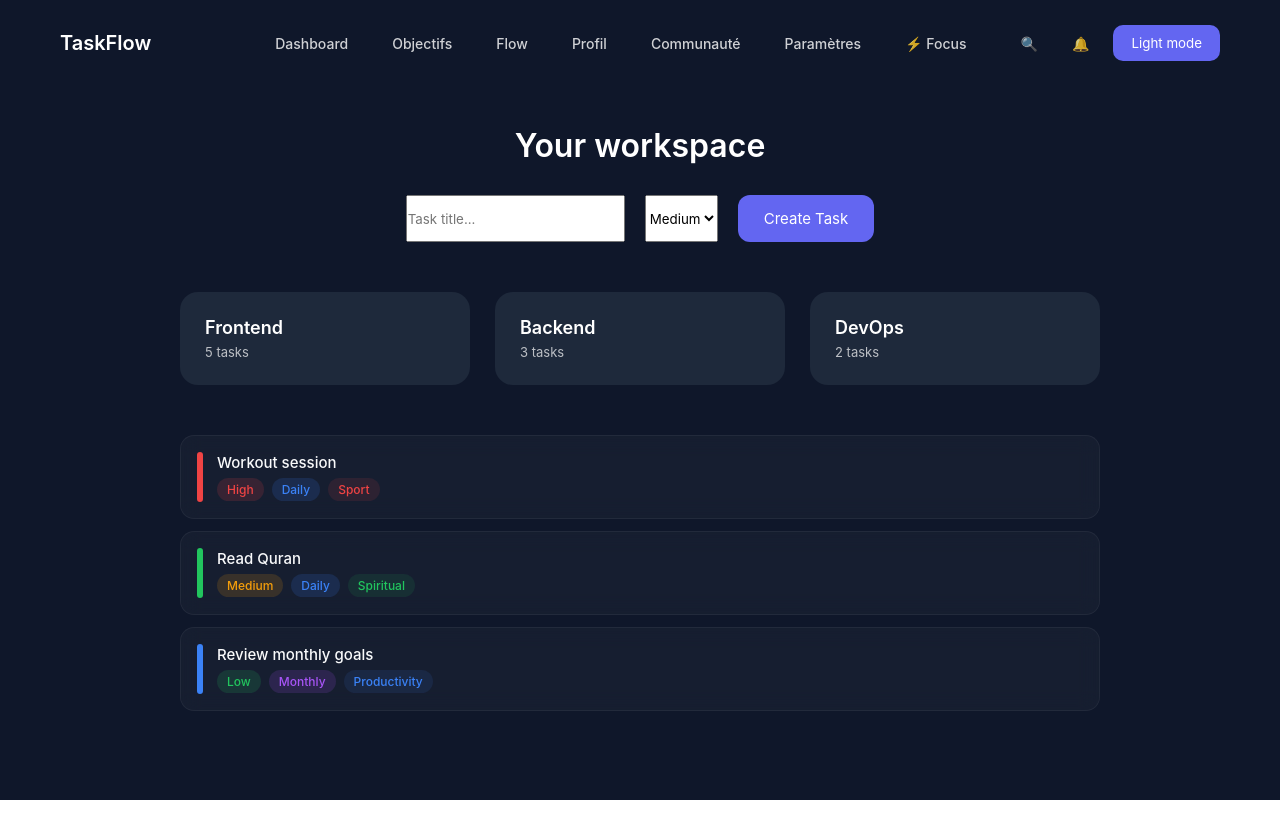
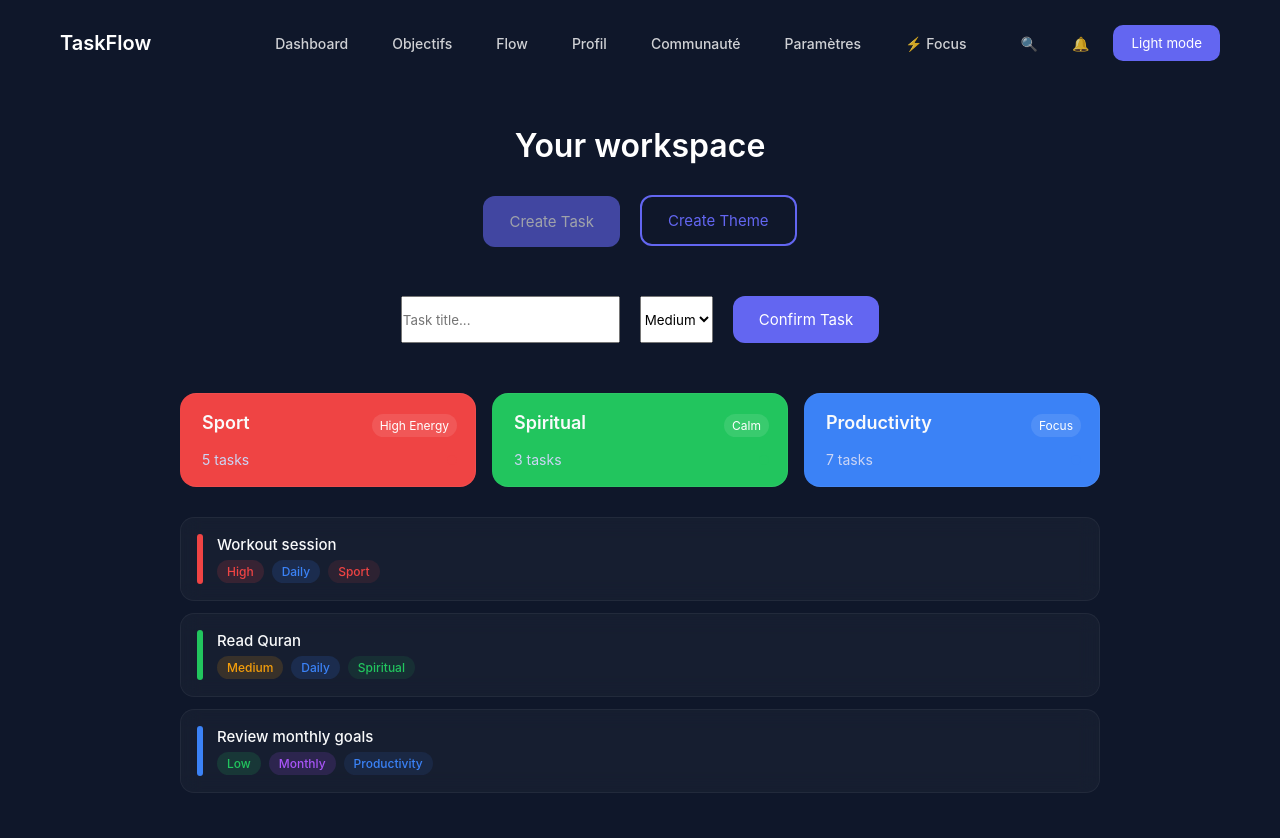
Before and after one commit to MESLIMOHAMEDM22005188/TaskFlow, a React (Vite) app in the folder frontend/: page /dashboard in a window 1280 px wide. Both pictures are taken after a click on the button "Create Task". Shown: the top 838 px of the page. Before the commit the page ends 800 px from the top, so only its background shows below. Built offline with nearby package versions, Linux system fonts and the light colour scheme; no server answers.

Commit message:
feat: split dashboard into hook/view, add uiManager, fix form toggle

```diff
--- a/frontend/src/assets/css/dashboard.css
+++ b/frontend/src/assets/css/dashboard.css
@@ -89,6 +89,21 @@
 .main-button:hover{
     transform:translateY(-2px);
 }
+.main-button.secondary {
+    background: transparent;
+    border: 2px solid #6366f1;
+    color: #6366f1;
+}
+
+.main-button.secondary:hover {
+    background: rgba(99, 102, 241, 0.1);
+    transform: translateY(-2px);
+}
+
+.main-button.active {
+    opacity: 0.6;
+    transform: translateY(1px);
+}
 
 /* THEMES */
 
@@ -106,6 +121,110 @@
     cursor:pointer;
     transition:.2s;
 }
+/* CREATE THEME */
+
+.theme-create{
+    display:flex;
+    gap:10px;
+    margin-bottom:20px;
+}
+
+.theme-input{
+    padding:10px;
+    border-radius:8px;
+    border:1px solid rgba(255,255,255,0.1);
+    background:rgba(255,255,255,0.05);
+    color:white;
+}
+
+.theme-select{
+    padding:10px;
+    border-radius:8px;
+    border:1px solid rgba(255,255,255,0.1);
+    background:rgba(255,255,255,0.05);
+    color:white;
+}
+
+/* THEME CARDS */
+
+.themes{
+    display:grid;
+    grid-template-columns:repeat(auto-fit,minmax(200px,1fr));
+    gap:16px;
+    margin-bottom:30px;
+}
+
+.theme-card{
+    padding:18px;
+    border-radius:16px;
+    background:rgba(255,255,255,0.04);
+    backdrop-filter:blur(12px);
+    border:1px solid rgba(255,255,255,0.05);
+    transition:all 0.2s ease;
+}
+
+.theme-card:hover{
+    transform:translateY(-3px);
+    background:rgba(255,255,255,0.08);
+}
+
+/* HEADER */
+
+.theme-top{
+    display:flex;
+    justify-content:space-between;
+    align-items:center;
+    margin-bottom:12px;
+}
+
+.theme-name{
+    font-size:16px;
+    font-weight:600;
+    color:#f9fafb;
+}
+
+.theme-badge{
+    font-size:12px;
+    padding:4px 8px;
+    border-radius:999px;
+    background:rgba(255,255,255,0.1);
+}
+
+/* STATS */
+
+.theme-stats{
+    display:flex;
+    justify-content:space-between;
+    align-items:center;
+    font-size:14px;
+    color:#cbd5f5;
+}
+
+/* DOT */
+
+.dot{
+    width:10px;
+    height:10px;
+    border-radius:50%;
+}
+
+/* COLORS */
+
+.theme-card.red{
+    border-left:4px solid #ef4444;
+}
+
+.theme-card.green{
+    border-left:4px solid #22c55e;
+}
+
+.theme-card.blue{
+    border-left:4px solid #3b82f6;
+}
+
+.dot.red{ background:#ef4444; }
+.dot.green{ background:#22c55e; }
+.dot.blue{ background:#3b82f6; }
 
 .light .theme-card{
     background:white;
--- a/frontend/src/pages/Dashboard.tsx
+++ b/frontend/src/pages/Dashboard.tsx
@@ -1,143 +1,72 @@
-import { useState, useEffect } from "react"
-import { useNavigate } from "react-router-dom"
 import "../assets/css/dashboard.css"
-import { createTask, getTasks } from "../services/taskService"
-import type { Task } from "../services/taskService"
-
-type Theme = {
-    id:number
-    name:string
-    tasks:number
-}
+import { useDashboard} from "../services/Dashboard.ts"
 
 export function Dashboard() {
 
-    const navigate = useNavigate()
-
-    const [dark, setDark] = useState(true)
-
-    const themes: Theme[] = [
-        {id: 1, name: "Frontend", tasks: 5},
-        {id: 2, name: "Backend", tasks: 3},
-        {id: 3, name: "DevOps", tasks: 2}
-    ]
-
-    const [tasks, setTasks] = useState<Task[]>([])
-    const [newTask, setNewTask] = useState("")
-    const [priority, setPriority] = useState("Medium")
-
-
-    useEffect(() => {
-
-        const fetchTasks = async () => {
-            try {
-                const data = await getTasks()
-                setTasks(data)
-            } catch (err) {
-                console.error(err)
-            }
-        }
-
-        fetchTasks()
-
-    }, [])
-
-    async function handleCreateTask() {
-
-        if (!newTask.trim()) return
-
-        try {
-
-            const task = await createTask({
-                title: newTask,
-                priority
-            })
-
-            setTasks([...tasks, task])
-
-            setNewTask("")
-            setPriority("Medium")
-
-        } catch (err) {
-            console.error(err)
-            alert("Failed to create task")
-        }
-
-    }
+    const {
+        navigate,
+        dark, setDark,
+        newTask, setNewTask,
+        priority, setPriority,
+        showTaskForm,
+        showThemeForm,
+        handleToggleTaskForm,   // ✅ remplace setShowTaskForm
+        handleToggleThemeForm,  // ✅ remplace setShowThemeForm
+        handleCreateTask,
+        toggle,
+    } = useDashboard()
 
     return (
-
         <div className={dark ? "dashboard dark" : "dashboard light"}>
 
             <header className="topbar">
-
-                <div className="logo">
-                    TaskFlow
-                </div>
-
+                <div className="logo">TaskFlow</div>
                 <nav className="nav-menu">
-
-                    <div className="nav-item" onClick={() => navigate("/dashboard")}>
-                        Dashboard
-                    </div>
-
-                    <div className="nav-item" onClick={() => navigate("/objectifs")}>
-                        Objectifs
-                    </div>
-
-                    <div className="nav-item" onClick={() => navigate("/flow")}>
-                        Flow
-                    </div>
-
-                    <div className="nav-item" onClick={() => navigate("/profil")}>
-                        Profil
-                    </div>
-
-                    <div className="nav-item" onClick={() => navigate("/communaute")}>
-                        Communauté
-                    </div>
-
-                    <div className="nav-item" onClick={() => navigate("/parametres")}>
-                        Paramètres
-                    </div>
-                    <div className="nav-item nav-focus">
-                        ⚡ Focus
-                    </div>
-
+                    <div className="nav-item" onClick={() => navigate("/dashboard")}>Dashboard</div>
+                    <div className="nav-item" onClick={() => navigate("/objectifs")}>Objectifs</div>
+                    <div className="nav-item" onClick={() => navigate("/flow")}>Flow</div>
+                    <div className="nav-item" onClick={() => navigate("/profil")}>Profil</div>
+                    <div className="nav-item" onClick={() => navigate("/communaute")}>Communauté</div>
+                    <div className="nav-item" onClick={() => navigate("/parametres")}>Paramètres</div>
+                    <div className="nav-item nav-focus">⚡ Focus</div>
                     <div className="nav-icons">
-
                         <div className="nav-item nav-search">🔍</div>
                         <div className="nav-item nav-notif">🔔</div>
-
-                        <button
-                            className="theme-button"
-                            onClick={() => setDark(!dark)}
-                        >
+                        <button className="theme-button" onClick={() => toggle(setDark)}>
                             {dark ? "Light mode" : "Dark mode"}
                         </button>
-
                     </div>
-
                 </nav>
-
             </header>
-
 
             <main className="main">
 
-                <h1 className="title">
-                    Your workspace
-                </h1>
+                <h1 className="title">Your workspace</h1>
 
                 <div className="action-center">
+                    <button
+                        className={`main-button ${showTaskForm ? "active" : ""}`}
+                        onClick={handleToggleTaskForm}
+                    >
+                        Create Task
+                    </button>
 
+                    <button
+                        className={`main-button secondary ${showThemeForm ? "active" : ""}`}
+                        onClick={handleToggleThemeForm}
+                    >
+                        Create Theme
+                    </button>
+                </div>
+
+                {showTaskForm && (
+                    <div className="action-center">
                         <input
                             className="task-input"
                             placeholder="Task title..."
                             value={newTask}
                             onChange={(e) => setNewTask(e.target.value)}
                         />
-
                         <select
                             className="task-select"
                             value={priority}
@@ -147,103 +76,101 @@ export function Dashboard() {
                             <option value="Medium">Medium</option>
                             <option value="Hard">Hard</option>
                         </select>
+                        <button className="main-button" onClick={handleCreateTask}>
+                            Confirm Task
+                        </button>
+                    </div>
+                )}
 
-                    <button
-                        className="main-button"
-                        onClick={handleCreateTask}
-                    >
-                        Create Task
-                    </button>
-
+                {showThemeForm && (
+                    <div className="theme-create">
+                        <input className="theme-input" placeholder="Theme name..." />
+                        <select className="theme-select">
+                            <option value="red">Sport</option>
+                            <option value="green">Spiritual</option>
+                            <option value="blue">Productivity</option>
+                        </select>
+                        <button className="main-button">Create Theme</button>
                     </div>
-
+                )}
 
                 <section className="themes">
-
-                    {themes.map(theme => (
-
-                        <div key={theme.id} className="theme-card">
-
-                            <div className="theme-name">
-                                {theme.name}
+                    <div className="theme-card red">
+                        <div className="theme-top">
+                            <span className="theme-name">Sport</span>
+                            <span className="theme-badge">High Energy</span>
                         </div>
-
-                            <div className="theme-count">
-                                {theme.tasks} tasks
+                        <div className="theme-stats">
+                            <span>5 tasks</span>
+                            <span className="dot red"></span>
                         </div>
-
                     </div>
-
-                    ))}
-
+                    <div className="theme-card green">
+                        <div className="theme-top">
+                            <span className="theme-name">Spiritual</span>
+                            <span className="theme-badge">Calm</span>
+                        </div>
+                        <div className="theme-stats">
+                            <span>3 tasks</span>
+                            <span className="dot green"></span>
+                        </div>
+                    </div>
+                    <div className="theme-card blue">
+                        <div className="theme-top">
+                            <span className="theme-name">Productivity</span>
+                            <span className="theme-badge">Focus</span>
+                        </div>
+                        <div className="theme-stats">
+                            <span>7 tasks</span>
+                            <span className="dot blue"></span>
+                        </div>
+                    </div>
                 </section>
 
-
                 <div className="task">
-
                     <div className="task-left">
-
                         <div className="task-color red"></div>
-
                         <div className="task-content">
                             <span className="task-title">Workout session</span>
-
                             <div className="task-meta">
                                 <span className="badge priority-high">High</span>
                                 <span className="badge type-daily">Daily</span>
                                 <span className="badge theme-red">Sport</span>
                             </div>
                         </div>
-
+                    </div>
                 </div>
 
-                </div>
-
-
                 <div className="task">
-
                     <div className="task-left">
-
                         <div className="task-color green"></div>
-
                         <div className="task-content">
                             <span className="task-title">Read Quran</span>
-
                             <div className="task-meta">
                                 <span className="badge priority-medium">Medium</span>
                                 <span className="badge type-daily">Daily</span>
                                 <span className="badge theme-green">Spiritual</span>
                             </div>
                         </div>
-
+                    </div>
                 </div>
 
-                </div>
-
-
                 <div className="task">
-
                     <div className="task-left">
-
                         <div className="task-color blue"></div>
-
                         <div className="task-content">
                             <span className="task-title">Review monthly goals</span>
-
                             <div className="task-meta">
                                 <span className="badge priority-low">Low</span>
                                 <span className="badge type-monthly">Monthly</span>
                                 <span className="badge theme-blue">Productivity</span>
                             </div>
                         </div>
-
                     </div>
-
                 </div>
 
             </main>
 
         </div>
-
     )
 }
--- /dev/null
+++ b/frontend/src/services/Dashboard.ts
@@ -0,0 +1,68 @@
+import { useState, useEffect } from "react"
+import { useNavigate } from "react-router-dom"
+import { createTask, getTasks } from "../services/taskService"
+import type { Task } from "../services/taskService"
+import { toggle, closeAll } from "../services/uiManager.ts" // ✅ bon chemin, pas services/
+
+export function useDashboard() {
+
+    const navigate = useNavigate()
+
+    const [dark, setDark] = useState(true)
+    const [tasks, setTasks] = useState<Task[]>([])
+    const [newTask, setNewTask] = useState("")
+    const [priority, setPriority] = useState("Medium")
+    const [showTaskForm, setShowTaskForm] = useState(false)
+    const [showThemeForm, setShowThemeForm] = useState(false)
+
+    useEffect(() => {
+        const fetchTasks = async () => {
+            try {
+                const data = await getTasks()
+                setTasks(data)
+            } catch (err) {
+                console.error(err)
+            }
+        }
+        fetchTasks()
+    }, [])
+
+    // ✅ ferme le thème si on ouvre la tâche et vice versa
+    function handleToggleTaskForm() {
+        setShowThemeForm(false)
+        toggle(setShowTaskForm)
+    }
+
+    function handleToggleThemeForm() {
+        setShowTaskForm(false)
+        toggle(setShowThemeForm)
+    }
+
+    async function handleCreateTask() {
+        if (!newTask.trim()) return
+        try {
+            const task = await createTask({ title: newTask, priority })
+            setTasks([...tasks, task])
+            setNewTask("")
+            setPriority("Medium")
+            closeAll(setShowTaskForm, setShowThemeForm)
+        } catch (err) {
+            console.error(err)
+            alert("Failed to create task")
+        }
+    }
+
+    return {
+        navigate,
+        dark, setDark,
+        tasks,
+        newTask, setNewTask,
+        priority, setPriority,
+        showTaskForm,
+        showThemeForm,
+        handleToggleTaskForm,  // ✅ on expose les handlers, pas les setters bruts
+        handleToggleThemeForm,
+        handleCreateTask,
+        toggle,
+    }
+}
--- /dev/null
+++ b/frontend/src/services/uiManager.ts
@@ -0,0 +1,15 @@
+import type { Dispatch, SetStateAction } from "react"
+
+export function toggle(
+    setter: Dispatch<SetStateAction<boolean>>
+) {
+    setter(prev => !prev)
+}
+
+export function closeAll(
+    setTask: Dispatch<SetStateAction<boolean>>,
+    setTheme: Dispatch<SetStateAction<boolean>>
+) {
+    setTask(false)
+    setTheme(false)
+}
```
Lines whose indentation alone changed are shown as unchanged.
